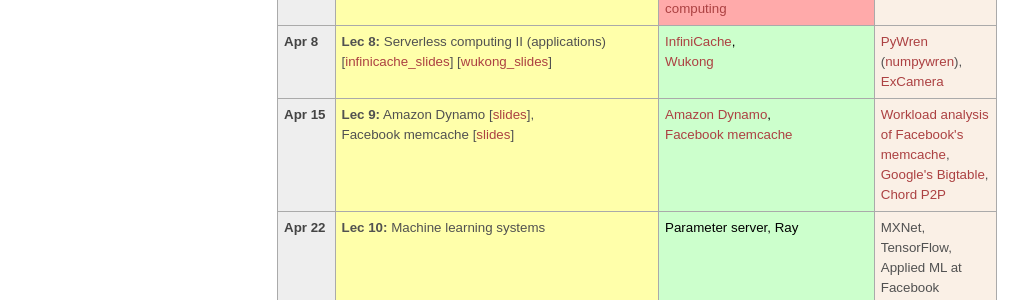
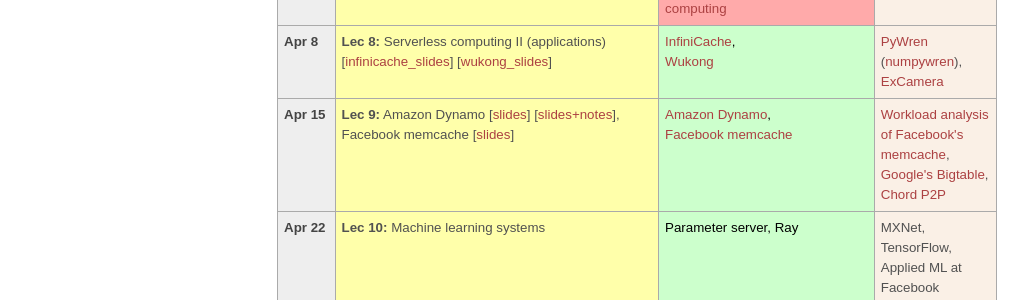
Before and after one commit to tddg/cs675-spring20, a Jekyll site: the page built from schedule.md, in a window 1280 px wide. Shown: the part 1177-1477 px from the top of the page, without its empty margins (3-1031 px from the left). Built offline with Jekyll 4.4.1, drawn with Linux system fonts in a browser that asks for light colours.

Commit message:
added dynamo + notes

```diff
--- a/schedule.md
+++ b/schedule.md
@@ -211,7 +211,8 @@ The course schedule is tentative and subject to change. You can find our reading
 <tr> <!-- week of Apr 13 -->
   <td id="2020-4-15" class="date"><b>Apr 15</b></td>
   <td class="lecture">
-	<b>Lec 9:</b> Amazon Dynamo [<a href="./public/lecs/lec9-scale-out-kvs-dynamo.pdf">slides</a>],<br/>
+	<b>Lec 9:</b> Amazon Dynamo [<a href="./public/lecs/lec9-scale-out-kvs-dynamo.pdf">slides</a>]
+		[<a href="./public/lecs/lec9-scale-out-kvs-dynamo+notes.pdf">slides+notes</a>],<br/>
 		Facebook memcache [<a href="./public/lecs/lec9-fbmc.pdf">slides</a>]</td>
   <td class="nodue">
 	<span class="reading"><a href="./public/papers/dynamo_sosp07.pdf">Amazon Dynamo</a>,<br/>
```
Also changed, not shown: 2 other files.
